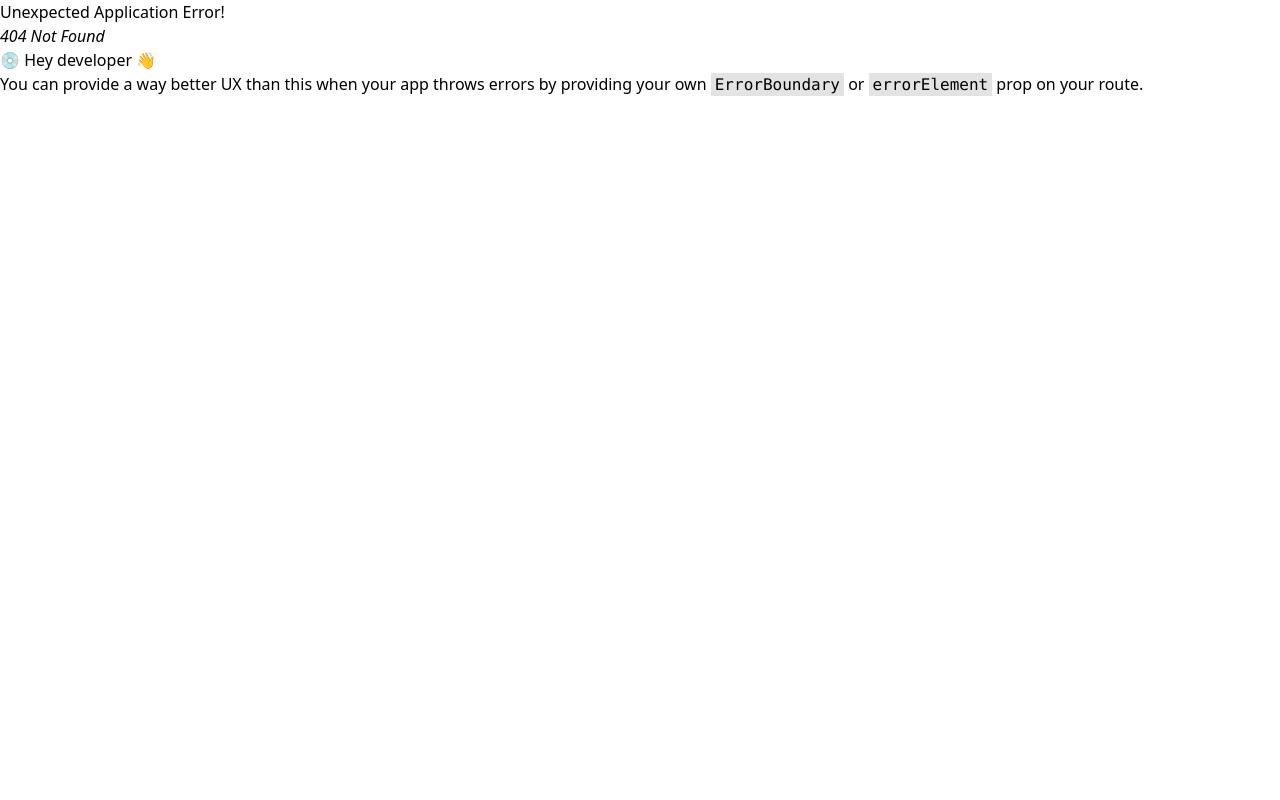
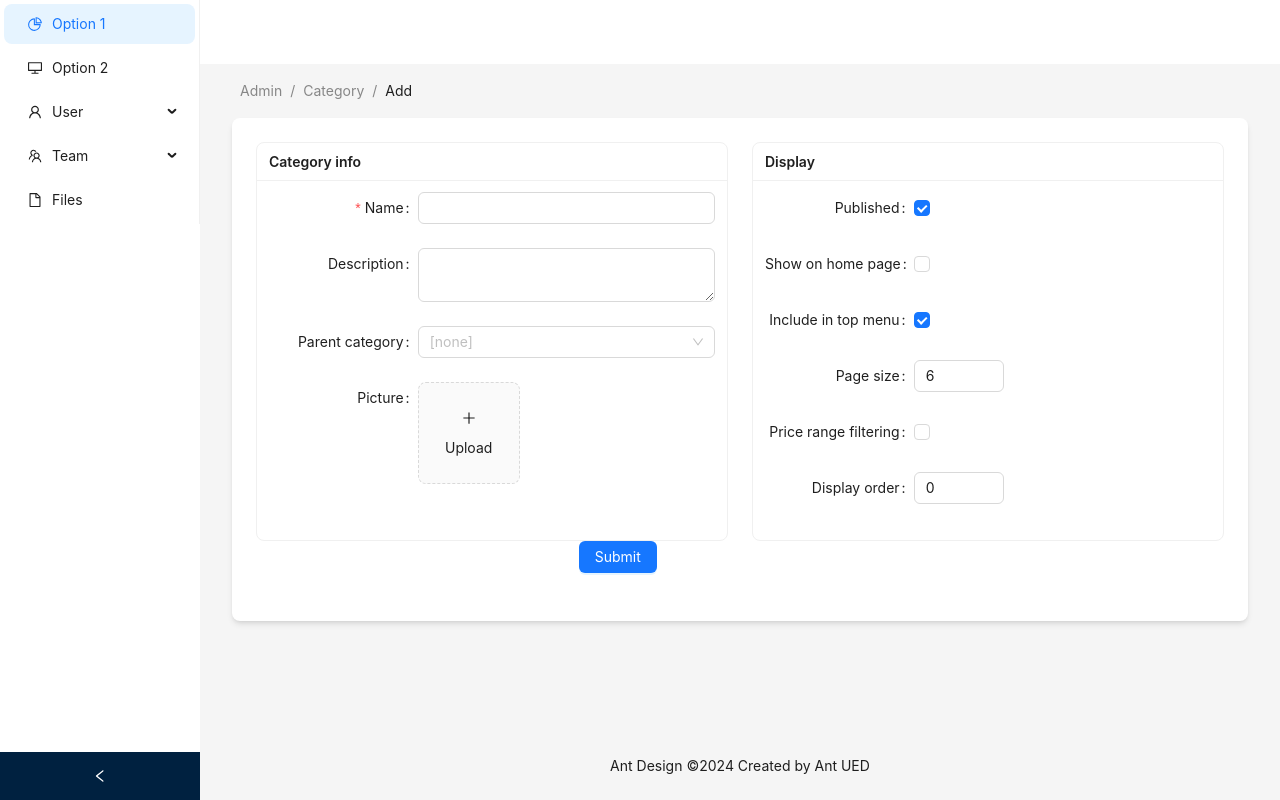
Before and after one commit to thien34/vistore-backend, a React (Vite) app in the folder front_end/: page /admin/category/add in a window 1280 px wide. Before the commit this address had no page. Built offline with nearby package versions, Linux system fonts and the light colour scheme.

Commit message:
fe create category

```diff
--- a/front_end/src/admin/apis/CategoryService.ts
+++ b/front_end/src/admin/apis/CategoryService.ts
@@ -19,6 +19,18 @@ class CategoryService {
         const result = await http.post<CategoryResponseBasic>(url, request)
         return { status: result.payload.status, message: result.payload.message }
     }
+
+    async update(request: Partial<CategoryRequest>) {
+        const url = '/admin/categories'
+        const result = await http.put<CategoryResponseBasic>(url, request)
+        return { status: result.payload.status, message: result.payload.message }
+    }
+
+    async delete(ids: number[]) {
+        const url = '/admin/categories'
+        const result = await http.delete<CategoryResponseBasic>(url, ids)
+        return { status: result.payload.status, message: result.payload.message }
+    }
 }
 
 export default new CategoryService()
--- a/front_end/src/admin/hooks/category.hook.ts
+++ b/front_end/src/admin/hooks/category.hook.ts
@@ -1,4 +1,4 @@
-import { useQuery } from '@tanstack/react-query'
+import { useMutation, useQuery } from '@tanstack/react-query'
 import CategoryService from '../apis/CategoryService'
 import { CategoryFilter } from '../types/Category'
 
@@ -8,3 +8,10 @@ export const useCategories = (filter: CategoryFilter) => {
         queryFn: () => CategoryService.getAll(filter),
     })
 }
+
+export const useDeleteCategory = () => {
+    return useMutation({
+        mutationKey: ['deleteCategory'],
+        mutationFn: (ids: number[]) => CategoryService.delete(ids),
+    })
+}
--- a/front_end/src/admin/layouts/LayoutMain.tsx
+++ b/front_end/src/admin/layouts/LayoutMain.tsx
@@ -1,7 +1,7 @@
 import React, { useState } from 'react'
 import { DesktopOutlined, FileOutlined, PieChartOutlined, TeamOutlined, UserOutlined } from '@ant-design/icons'
 import type { MenuProps } from 'antd'
-import { Layout, Menu, theme } from 'antd'
+import { Layout, Menu } from 'antd'
 import { Outlet } from 'react-router-dom'
 import { Breadcrumbs } from './Breadcrumbs'
 
@@ -28,41 +28,24 @@ const items: MenuItem[] = [
 
 const LayoutMain: React.FC = () => {
     const [collapsed, setCollapsed] = useState(false)
-    const {
-        token: { colorBgContainer, borderRadiusLG },
-    } = theme.useToken()
 
     return (
-        <Layout style={{ minHeight: '100vh' }}>
-            <Sider
-                style={{ backgroundColor: colorBgContainer }}
-                collapsible
-                collapsed={collapsed}
-                onCollapse={(value) => setCollapsed(value)}
-            >
+        <Layout className='min-h-screen'>
+            <Sider className='!bg-[#fff]' collapsible collapsed={collapsed} onCollapse={(value) => setCollapsed(value)}>
                 <Menu theme='light' defaultSelectedKeys={['1']} mode='inline' items={items} />
             </Sider>
 
             <Layout>
-                <Header style={{ padding: 0, background: colorBgContainer }} />
-                <Content style={{ margin: '0 16px' }}>
-                    <Breadcrumbs />
-
-                    <div
-                        style={{
-                            padding: 24,
-                            minHeight: 360,
-
-                            borderRadius: borderRadiusLG,
-                        }}
-                    >
+                <Header className='bg-[#fff]' />
+                <Content>
+                    <div className='px-6'>
+                        <Breadcrumbs />
+                    </div>
+                    <div className='px-8'>
                         <Outlet />
                     </div>
                 </Content>
-
-                <Footer style={{ textAlign: 'center' }}>
-                    Ant Design ©{new Date().getFullYear()} Created by Ant UED
-                </Footer>
+                <Footer className='text-center'>Ant Design ©{new Date().getFullYear()} Created by Ant UED</Footer>
             </Layout>
         </Layout>
     )
--- a/front_end/src/admin/pages/category/Category.tsx
+++ b/front_end/src/admin/pages/category/Category.tsx
@@ -1,12 +1,19 @@
 import React, { useEffect, useState } from 'react'
 import { Button, Table } from 'antd'
 import type { TableColumnsType, TableProps } from 'antd'
-import { useCategories } from '@/admin/hooks/category.hook'
-import { CategoriesResponse, CategoryFilter } from '@/admin/types/Category'
+import { useCategories, useDeleteCategory } from '@/admin/hooks/category.hook'
+import { CategoriesResponse, CategoryFilter, CategoryParentResponse } from '@/admin/types/Category'
 import { EditOutlined } from '@ant-design/icons'
 import CategorySearch from './CategorySearch'
 
 type TableRowSelection<T> = TableProps<T>['rowSelection']
+
+function getCategoryFullName(category: CategoriesResponse | CategoryParentResponse): string {
+    if (!category.categoryParent) {
+        return `${category.name}`
+    }
+    return `${getCategoryFullName(category.categoryParent)} >> ${category.name}`
+}
 
 const columns: TableColumnsType<CategoriesResponse> = [
     {
@@ -14,7 +21,12 @@ const columns: TableColumnsType<CategoriesResponse> = [
         title: 'Name',
         dataIndex: 'name',
         key: 'name',
-        sorter: (a, b) => a.name.length - b.name.length,
+        render: (_, record) => getCategoryFullName(record),
+        sorter: (a, b) => {
+            const aName = a.categoryParent ? `${a.categoryParent.name} >> ${a.name}` : a.name
+            const bName = b.categoryParent ? `${b.categoryParent.name} >> ${b.name}` : b.name
+            return aName.localeCompare(bName)
+        },
     },
     {
         width: '25%',
@@ -35,14 +47,12 @@ const columns: TableColumnsType<CategoriesResponse> = [
         align: 'center',
         title: 'Action',
         key: 'action',
-        render: () => (
-            <Button
-                className='bg-[#374151] border-[#374151] text-white'
-                icon={<EditOutlined />}
-                // onClick={() => handleEdit(record)}
-            >
-                Edit
-            </Button>
+        render: (_, record) => (
+            <a href={`/admin/category/${record.id}/update`}>
+                <Button className='bg-[#374151] border-[#374151] text-white' icon={<EditOutlined />}>
+                    Edit
+                </Button>
+            </a>
         ),
     },
 ]
@@ -54,7 +64,8 @@ export default function Category() {
         pageSize: 6,
         published: undefined,
     })
-    const { data, isLoading, error } = useCategories({ ...filter })
+    const { data, isLoading, error, refetch } = useCategories({ ...filter })
+    const deleteCategory = useDeleteCategory()
 
     useEffect(() => {
         if (error) {
@@ -63,7 +74,6 @@ export default function Category() {
     }, [error])
 
     const onSelectChange = (newSelectedRowKeys: React.Key[]) => {
-        console.log('selectedRowKeys changed: ', newSelectedRowKeys)
         setSelectedRowKeys(newSelectedRowKeys)
     }
 
@@ -87,9 +97,18 @@ export default function Category() {
         }))
     }
 
+    const handleDelete = () => {
+        deleteCategory.mutate(selectedRowKeys as number[], {
+            onSuccess: () => {
+                refetch()
+                setSelectedRowKeys([])
+            },
+        })
+    }
+
     return (
-        <div>
-            <CategorySearch onSearch={handleSearch} />
+        <>
+            <CategorySearch onSearch={handleSearch} selectedRowKeys={selectedRowKeys} handleDelete={handleDelete} />
             {isLoading && <p>Loading ...</p>}
             <div className='bg-[#fff] rounded-lg shadow-md p-6 '>
                 {data && (
@@ -108,6 +127,6 @@ export default function Category() {
                     />
                 )}
             </div>
-        </div>
+        </>
     )
 }
--- /dev/null
+++ b/front_end/src/admin/pages/category/CategoryCreateUpdate.tsx
@@ -0,0 +1,153 @@
+import { PlusOutlined } from '@ant-design/icons'
+import {
+    Button,
+    Card,
+    Checkbox,
+    CheckboxProps,
+    Col,
+    Form,
+    GetProp,
+    Image,
+    Input,
+    InputNumber,
+    Row,
+    Select,
+    Upload,
+    UploadFile,
+    UploadProps,
+} from 'antd'
+import { useState } from 'react'
+
+const layout = {
+    labelCol: { span: 8 },
+    wrapperCol: { span: 16 },
+}
+const validateMessages = {
+    required: '${label} is required!',
+    types: {
+        email: '${label} is not a valid email!',
+        number: '${label} is not a valid number!',
+    },
+    number: {
+        range: '${label} must be between ${min} and ${max}',
+    },
+}
+const onFinish = (values: string) => {
+    console.log(values)
+}
+const getBase64 = (file: FileType): Promise<string> =>
+    new Promise((resolve, reject) => {
+        const reader = new FileReader()
+        reader.readAsDataURL(file)
+        reader.onload = () => resolve(reader.result as string)
+        reader.onerror = (error) => reject(error)
+    })
+
+const onChange: CheckboxProps['onChange'] = (e) => {
+    console.log(`checked = ${e.target.checked}`)
+}
+type FileType = Parameters<GetProp<UploadProps, 'beforeUpload'>>[0]
+export default function CategoryCreateUpdate() {
+    const [previewOpen, setPreviewOpen] = useState(false)
+    const [previewImage, setPreviewImage] = useState('')
+    const [fileList, setFileList] = useState<UploadFile[]>([])
+    const handlePreview = async (file: UploadFile) => {
+        if (!file.url && !file.preview) {
+            file.preview = await getBase64(file.originFileObj as FileType)
+        }
+
+        setPreviewImage(file.url || (file.preview as string))
+        setPreviewOpen(true)
+    }
+
+    const handleChange: UploadProps['onChange'] = ({ fileList: newFileList }) => setFileList(newFileList)
+
+    const uploadButton = (
+        <button style={{ border: 0, background: 'none' }} type='button'>
+            <PlusOutlined />
+            <div style={{ marginTop: 8 }}>Upload</div>
+        </button>
+    )
+    return (
+        <div className='bg-[#fff] rounded-lg shadow-md p-6 '>
+            <Form {...layout} name='nest-messages' onFinish={onFinish} validateMessages={validateMessages}>
+                <Row gutter={[24, 8]}>
+                    <Col span={12}>
+                        <Card className='min-h-full' size='small' title='Category info'>
+                            <Form.Item name={['category', 'name']} label='Name' rules={[{ required: true }]}>
+                                <Input />
+                            </Form.Item>
+                            <Form.Item name={['category', 'description']} label='Description'>
+                                <Input.TextArea />
+                            </Form.Item>
+                            <Form.Item name={['category', 'parentCategoryId']} label='Parent category'>
+                                <Select
+                                    showSearch
+                                    placeholder='[none]'
+                                    filterOption={(input, option) =>
+                                        (option?.label ?? '').toLowerCase().includes(input.toLowerCase())
+                                    }
+                                    options={[
+                                        { value: '1', label: 'Jack' },
+                                        { value: '2', label: 'Lucy' },
+                                        { value: '3', label: 'Tom' },
+                                    ]}
+                                />
+                            </Form.Item>
+                            <Form.Item name={['category', 'pictureId']} label='Picture'>
+                                <Upload
+                                    action='https://660d2bd96ddfa2943b33731c.mockapi.io/api/upload'
+                                    listType='picture-card'
+                                    fileList={fileList}
+                                    onPreview={handlePreview}
+                                    onChange={handleChange}
+                                >
+                                    {fileList.length >= 8 ? null : uploadButton}
+                                </Upload>
+                                {previewImage && (
+                                    <Image
+                                        wrapperStyle={{ display: 'none' }}
+                                        preview={{
+                                            visible: previewOpen,
+                                            onVisibleChange: (visible) => setPreviewOpen(visible),
+                                            afterOpenChange: (visible) => !visible && setPreviewImage(''),
+                                        }}
+                                        src={previewImage}
+                                    />
+                                )}
+                            </Form.Item>
+                        </Card>
+                    </Col>
+                    <Col span={12}>
+                        <Card className='min-h-full' size='small' title='Display'>
+                            <Form.Item name={['category', 'published']} label='Published'>
+                                <Checkbox onChange={onChange} checked />
+                            </Form.Item>
+                            <Form.Item name={['category', 'showOnHomePage']} label='Show on home page'>
+                                <Checkbox onChange={onChange} />
+                            </Form.Item>
+                            <Form.Item name={['category', 'includeInTopMenu']} label='Include in top menu'>
+                                <Checkbox onChange={onChange} checked />
+                            </Form.Item>
+                            <Form.Item name={['category', 'pageSize']} label='Page size'>
+                                <InputNumber defaultValue={6} />
+                            </Form.Item>
+                            <Form.Item name={['category', 'priceRangeFiltering']} label='Price range filtering'>
+                                <Checkbox onChange={onChange} />
+                            </Form.Item>
+                            <Form.Item name={['category', 'displayOrder']} label='Display order'>
+                                <InputNumber defaultValue={0} />
+                            </Form.Item>
+                        </Card>
+                    </Col>
+                </Row>
+
+                <Form.Item wrapperCol={{ ...layout.wrapperCol, offset: 8 }}>
+                    <Button type='primary' htmlType='submit'>
+                        Submit
+                    </Button>
+                </Form.Item>
+            </Form>
+        </div>
+    )
+}
--- a/front_end/src/admin/pages/category/CategorySearch.tsx
+++ b/front_end/src/admin/pages/category/CategorySearch.tsx
@@ -5,9 +5,11 @@ import { useState } from 'react'
 
 interface CategorySearchProps {
     onSearch: (filter: { name: string; published: boolean | undefined }) => void
+    handleDelete: () => void
+    selectedRowKeys: React.Key[]
 }
 
-export default function CategorySearch({ onSearch }: Readonly<CategorySearchProps>) {
+export default function CategorySearch({ onSearch, selectedRowKeys, handleDelete }: Readonly<CategorySearchProps>) {
     const [name, setName] = useState<string>('')
     const [published, setPublished] = useState<boolean | undefined>(undefined)
 
@@ -20,7 +22,7 @@ export default function CategorySearch({ onSearch }: Readonly<CategorySearchProp
             <div>
                 <h3 className='text-xl font-bold'>Search</h3>
                 <div className='flex pt-5 justify-between'>
-                    <div className='flex gap-4'>
+                    <div className='flex gap-4 flex-wrap'>
                         <Input
                             className='w-56'
                             size='large'
@@ -52,8 +54,8 @@ export default function CategorySearch({ onSearch }: Readonly<CategorySearchProp
                     </div>
                     <div className=''>
                         <Button
-                            // disabled={selectedRowKeys.length === 0}
-                            // onClick={handleDelete}
+                            disabled={selectedRowKeys.length === 0}
+                            onClick={handleDelete}
                             type='primary'
                             className='me-5'
                             danger
@@ -62,13 +64,11 @@ export default function CategorySearch({ onSearch }: Readonly<CategorySearchProp
                             Delete
                         </Button>
 
-                        <Button
-                            className='bg-[#475569] text-white'
-                            size='large'
-                            // onClick={showModal}
-                        >
-                            Add
-                        </Button>
+                        <a href='/admin/category/add'>
+                            <Button className='bg-[#475569] text-white' size='large'>
+                                Add
+                            </Button>
+                        </a>
                     </div>
                 </div>
             </div>
--- a/front_end/src/admin/router/index.tsx
+++ b/front_end/src/admin/router/index.tsx
@@ -2,6 +2,7 @@ import LayoutMain from '@admin/layouts/LayoutMain'
 import ProductTag from '../pages/product_tag/ProductTag'
 import Home from '../pages/home'
 import Category from '../pages/category/Category'
+import CategoryCreateUpdate from '../pages/category/CategoryCreateUpdate'
 
 const routers = [
     {
@@ -21,6 +22,20 @@ const routers = [
         layout: 'main',
         element: <Category />,
         breadcrumbName: 'Category',
+        pageType: 'category',
+    },
+    {
+        path: 'category/add',
+        layout: 'main',
+        element: <CategoryCreateUpdate />,
+        breadcrumbName: 'Add Category',
+        pageType: 'category',
+    },
+    {
+        path: 'category/:id/update',
+        layout: 'main',
+        element: <CategoryCreateUpdate />,
+        breadcrumbName: 'Update Category',
         pageType: 'category',
     },
 ]
--- a/front_end/src/admin/types/Category.ts
+++ b/front_end/src/admin/types/Category.ts
@@ -30,8 +30,8 @@ export type CategoryRequest = {
     id?: number
     name: string
     description: string
-    categoryParentId: number
-    pictureId: number
+    categoryParentId: number | null
+    pictureId: number | null
     showOnHomePage: boolean
     includeInTopMenu: boolean
     pageSize: number
```
Also changed, not shown: 1 other file (tests, documents, lock files or other folders).
